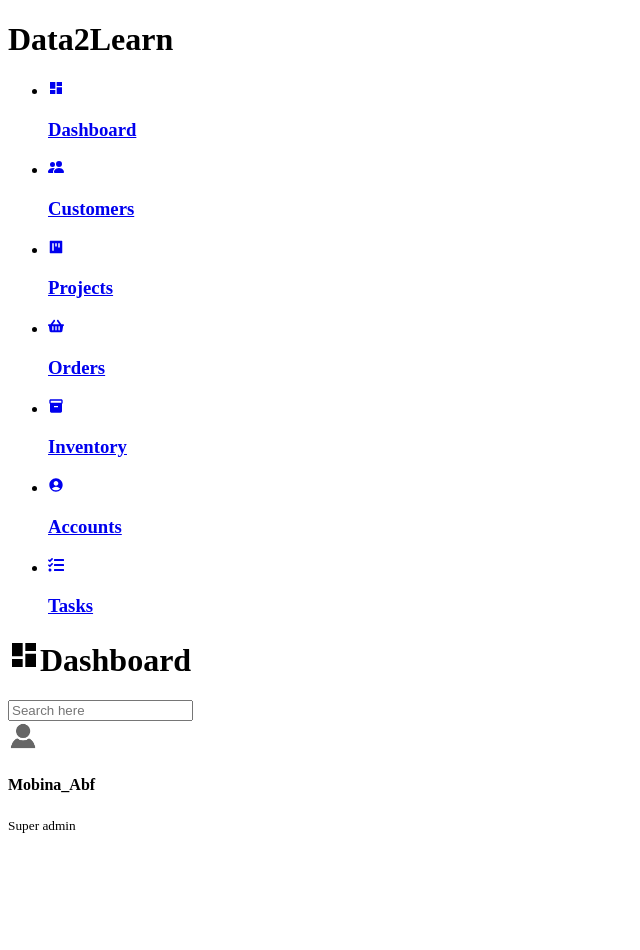
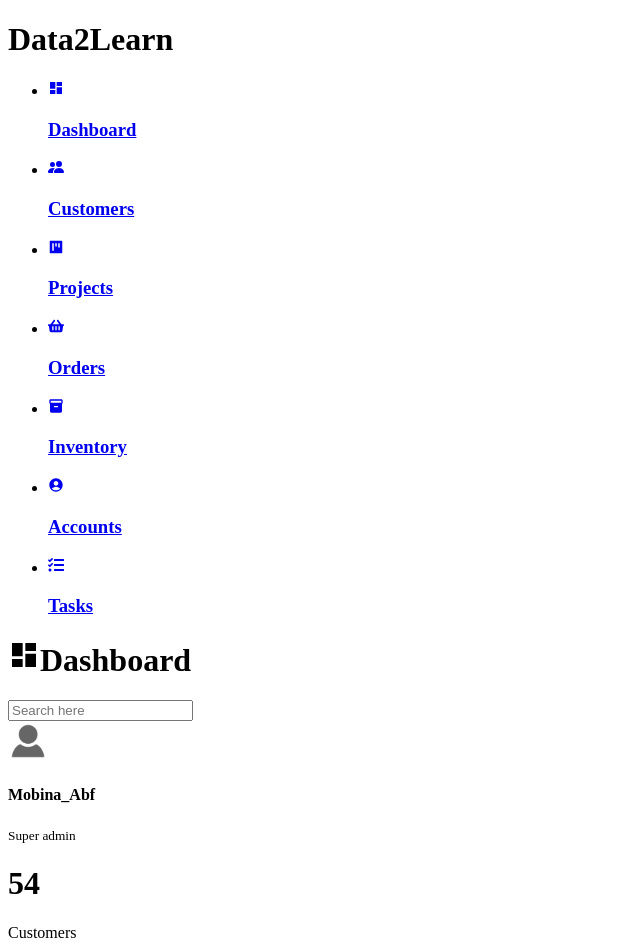
Before and after one commit to MobinaAbf/admin-dashboard, a React (Create React App) app: page / in a window 1280 px wide. Shown: the whole page, without its empty margins (0-640 px from the left). Before the commit the page ends 842 px from the top, so only its background shows below. Built offline with nearby package versions, Linux system fonts and the light colour scheme.

Commit message:
add customers number card

```diff
--- a/src/Dashboard/Dashboard.js
+++ b/src/Dashboard/Dashboard.js
@@ -95,13 +95,25 @@ const Dashboard = () => {
           </div>
 
           <div className="user-wrapper">
-            <img src={myImage} width="30px" height="30px" alt="" />
+            <img src={myImage} width="40px" height="40px" alt="" />
             <div>
               <h4>Mobina_Abf</h4>
               <small>Super admin</small>
             </div>
           </div>
         </header>
+
+        <main>
+          <div className="cards">
+            <div className="card-single">
+              <div>
+                <h1>54</h1>
+                <span>Customers</span>
+              </div>
+
+            </div>
+          </div>
+        </main>
       </div>
     </div>
   );
```
